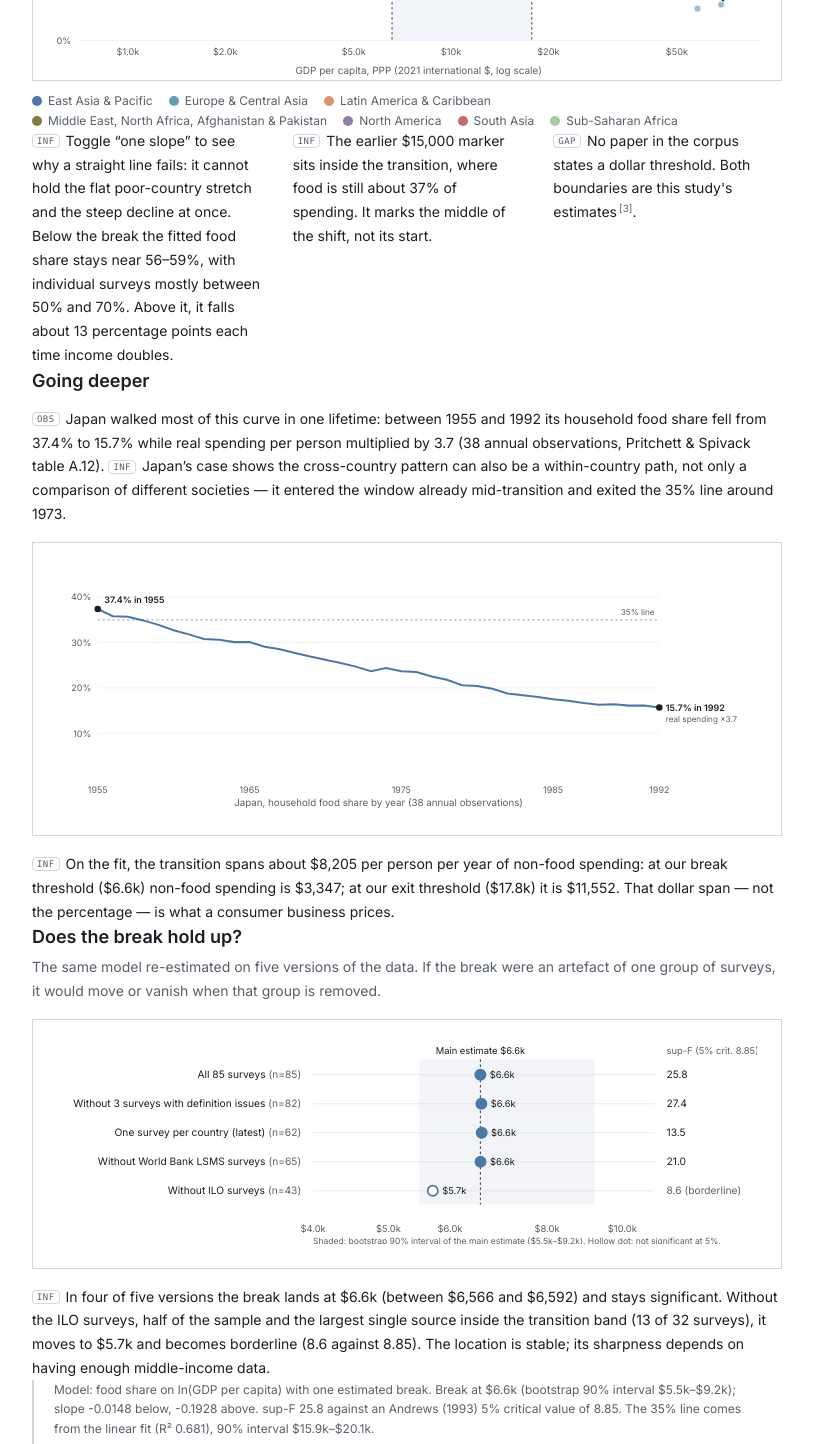
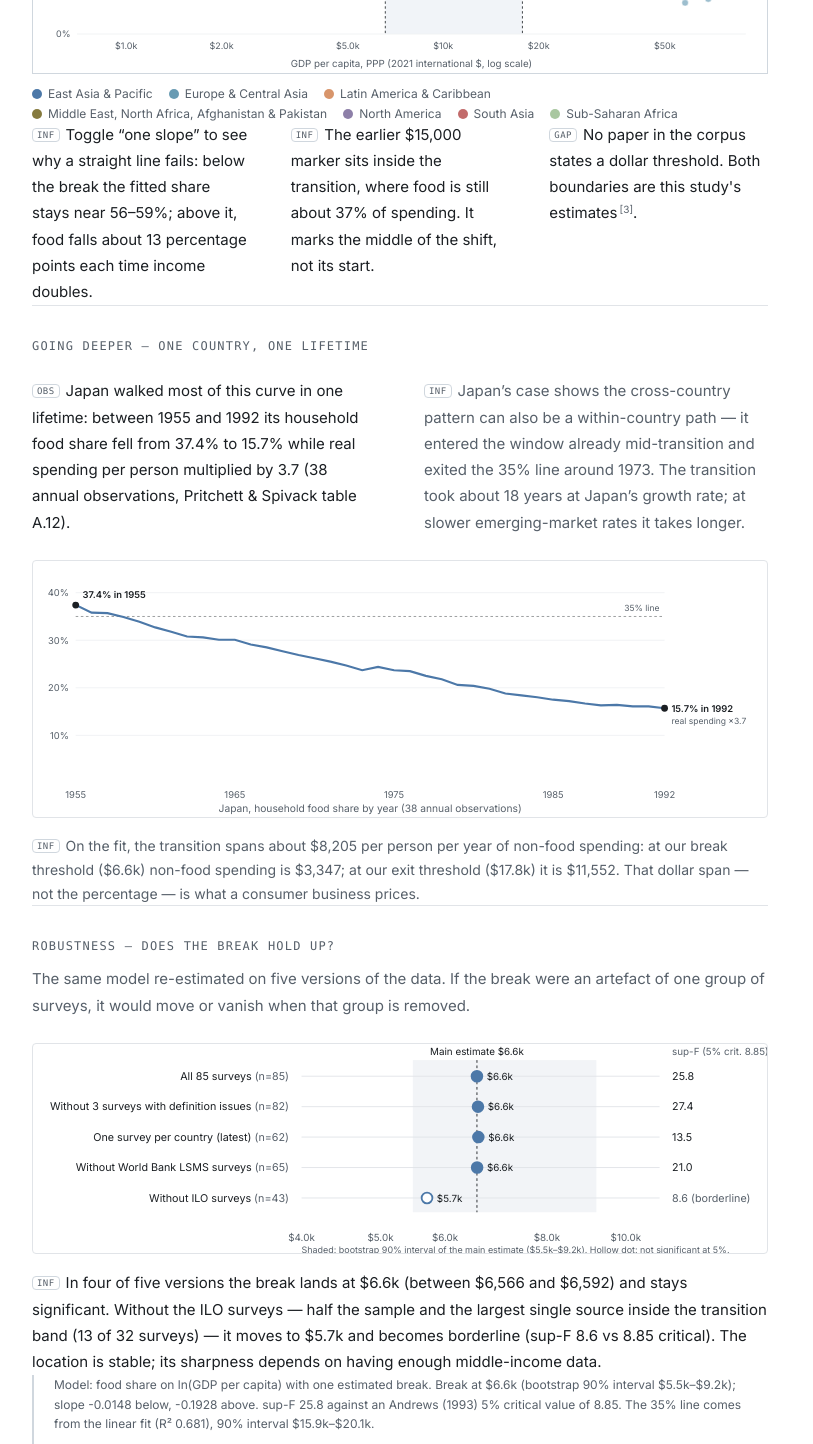
Before and after one commit to Replicant-Partners/engelscurves1, a Next.js app: page /story in a window 1280 px wide. Shown: the part 4540-5984 px from the top of the page, without its empty margins (432-1245 px from the left). Built offline with nearby package versions, Linux system fonts and the light colour scheme.

Commit message:
fix(ch2): 15px body text, two section dividers (GOING DEEPER + ROBUSTNESS), Japan chart full-width with context split into 2 cols, RobustnessChart cleaner border

```diff
--- a/app/story/page.tsx
+++ b/app/story/page.tsx
@@ -293,25 +293,55 @@ export default function StoryPage() {
         </Chapter>
 
         <Chapter id="break" n="2" title="The break" lede={`The decline is not smooth from the start. Below about ${usd(story.bounds.start)}, the food share barely moves. Above it, it falls steadily until food is about a third of the budget near ${usd(story.bounds.end)}. That band is the transition.`}>
+
           <BreakChart />
-          <div className="grid grid-cols-1 md:grid-cols-3 gap-8 mt-6 text-sm leading-relaxed">
-            <p><Tag t="INF" />Toggle &ldquo;one slope&rdquo; to see why a straight line fails: it cannot hold the flat poor-country stretch and the steep decline at once. Below the break the fitted food share stays near 56&ndash;59%, with individual surveys mostly between 50% and 70%. Above it, it falls about {Math.round(Math.abs(story.piecewise.slopeAbove) * Math.LN2 * 100)} percentage points each time income doubles.</p>
-            <p><Tag t="INF" />The earlier $15,000 marker sits inside the transition, where food is still about 37% of spending. It marks the middle of the shift, not its start.</p>
-            <p><Tag t="GAP" />No paper in the corpus states a dollar threshold. Both boundaries are this study&apos;s estimates<Cite ids={[3]} />.</p>
-          </div>
-          <div className="mt-10">
-            <h3 className="text-lg font-semibold mb-3">Going deeper</h3>
-            <p className="text-sm leading-relaxed mb-4"><Tag t="OBS" />Japan walked most of this curve in one lifetime: between 1955 and 1992 its household food share fell from 37.4% to 15.7% while real spending per person multiplied by 3.7 (38 annual observations, Pritchett &amp; Spivack table A.12). <Tag t="INF" />Japan&rsquo;s case shows the cross-country pattern can also be a within-country path, not only a comparison of different societies &mdash; it entered the window already mid-transition and exited the 35% line around 1973.</p>
-            <div className="border border-[#d0d7de] p-4 md:p-6 overflow-x-auto"><JapanChart /></div>
-            <p className="text-sm leading-relaxed mt-4"><Tag t="INF" />On the fit, the transition spans about ${num(deep.freed.delta)} per person per year of non-food spending: at our break threshold ($6.6k) non-food spending is ${num(deep.freed.atBreak)}; at our exit threshold ($17.8k) it is ${num(deep.freed.atExit)}. That dollar span &mdash; not the percentage &mdash; is what a consumer business prices.</p>
+
+          {/* Three key observations */}
+          <div className="grid grid-cols-1 md:grid-cols-3 gap-x-10 gap-y-4 mt-8">
+            <p className="text-[15px] leading-[1.75]">
+              <Tag t="INF" />Toggle &ldquo;one slope&rdquo; to see why a straight line fails: below the break the fitted share stays near 56&ndash;59%; above it, food falls about {Math.round(Math.abs(story.piecewise.slopeAbove) * Math.LN2 * 100)} percentage points each time income doubles.
+            </p>
+            <p className="text-[15px] leading-[1.75]">
+              <Tag t="INF" />The earlier $15,000 marker sits inside the transition, where food is still about 37% of spending. It marks the middle of the shift, not its start.
+            </p>
+            <p className="text-[15px] leading-[1.75]">
+              <Tag t="GAP" />No paper in the corpus states a dollar threshold. Both boundaries are this study&apos;s estimates<Cite ids={[3]} />.
+            </p>
           </div>
 
-          <div className="mt-12">
-            <h3 className="text-lg font-semibold mb-1">Does the break hold up?</h3>
-            <p className="text-sm text-[#57606a] leading-relaxed mb-4">The same model re-estimated on five versions of the data. If the break were an artefact of one group of surveys, it would move or vanish when that group is removed.</p>
-            <div className="border border-[#d0d7de] p-4 md:p-6 overflow-x-auto"><RobustnessChart /></div>
-            <p className="text-sm leading-relaxed mt-4"><Tag t="INF" />In four of five versions the break lands at $6.6k (between $6,566 and $6,592) and stays significant. Without the ILO surveys, half of the sample and the largest single source inside the transition band (13 of 32 surveys), it moves to $5.7k and becomes borderline (8.6 against 8.85). The location is stable; its sharpness depends on having enough middle-income data.</p>
+          {/* Going deeper: Japan case study */}
+          <div className="mt-12 pt-8 border-t border-[#e1e4e8]">
+            <p className="text-xs font-mono text-[#57606a] tracking-widest mb-6">GOING DEEPER — ONE COUNTRY, ONE LIFETIME</p>
+            <div className="grid grid-cols-1 md:grid-cols-2 gap-x-12 gap-y-6 mb-6">
+              <p className="text-[15px] leading-[1.75]">
+                <Tag t="OBS" />Japan walked most of this curve in one lifetime: between 1955 and 1992 its household food share fell from 37.4% to 15.7% while real spending per person multiplied by 3.7 (38 annual observations, Pritchett &amp; Spivack table A.12).
+              </p>
+              <p className="text-[15px] leading-[1.75] text-[#57606a]">
+                <Tag t="INF" />Japan&rsquo;s case shows the cross-country pattern can also be a within-country path — it entered the window already mid-transition and exited the 35% line around 1973. The transition took about 18 years at Japan&rsquo;s growth rate; at slower emerging-market rates it takes longer.
+              </p>
+            </div>
+            <div className="overflow-x-auto rounded border border-[#e1e4e8]">
+              <JapanChart />
+            </div>
+            <p className="text-[14px] leading-[1.7] text-[#57606a] mt-4">
+              <Tag t="INF" />On the fit, the transition spans about ${num(deep.freed.delta)} per person per year of non-food spending: at our break threshold ($6.6k) non-food spending is ${num(deep.freed.atBreak)}; at our exit threshold ($17.8k) it is ${num(deep.freed.atExit)}. That dollar span — not the percentage — is what a consumer business prices.
+            </p>
           </div>
+
+          {/* Does the break hold up? */}
+          <div className="mt-12 pt-8 border-t border-[#e1e4e8]">
+            <p className="text-xs font-mono text-[#57606a] tracking-widest mb-3">ROBUSTNESS — DOES THE BREAK HOLD UP?</p>
+            <p className="text-[15px] leading-[1.75] text-[#57606a] mb-6">
+              The same model re-estimated on five versions of the data. If the break were an artefact of one group of surveys, it would move or vanish when that group is removed.
+            </p>
+            <div className="overflow-x-auto rounded border border-[#e1e4e8]">
+              <RobustnessChart />
+            </div>
+            <p className="text-[15px] leading-[1.75] mt-4">
+              <Tag t="INF" />In four of five versions the break lands at $6.6k (between $6,566 and $6,592) and stays significant. Without the ILO surveys — half the sample and the largest single source inside the transition band (13 of 32 surveys) — it moves to $5.7k and becomes borderline (sup-F 8.6 vs 8.85 critical). The location is stable; its sharpness depends on having enough middle-income data.
+            </p>
+          </div>
+
           <Record>
             <p>Model: food share on ln(GDP per capita) with one estimated break. Break at {usd(story.bounds.start)} (bootstrap 90% interval {usd(story.bounds.startCi[0])}&ndash;{usd(story.bounds.startCi[2])}); slope {story.piecewise.slopeBelow} below, {story.piecewise.slopeAbove} above. sup-F {story.fit.supF} against an Andrews (1993) 5% critical value of 8.85. The 35% line comes from the linear fit (R&sup2; {story.fit.r2}), 90% interval {usd(story.bounds.endCi[0])}&ndash;{usd(story.bounds.endCi[2])}.</p>
             <p>The break survives dropping definition-problem surveys, one-survey-per-country and dropping the LSMS table; it weakens to borderline without the ILO surveys. Scripts: analysis/engel_threshold.mjs, engel_robustness.mjs; independent check: verify_independent.py.</p>
```
Also changed, not shown: 1 other file (tests, documents, lock files or other folders).
